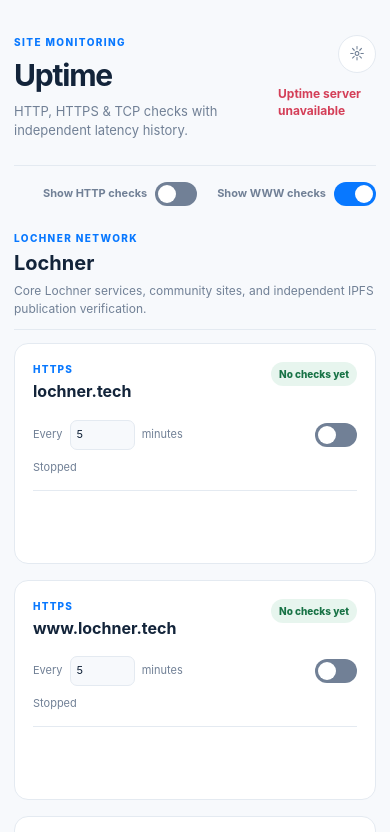
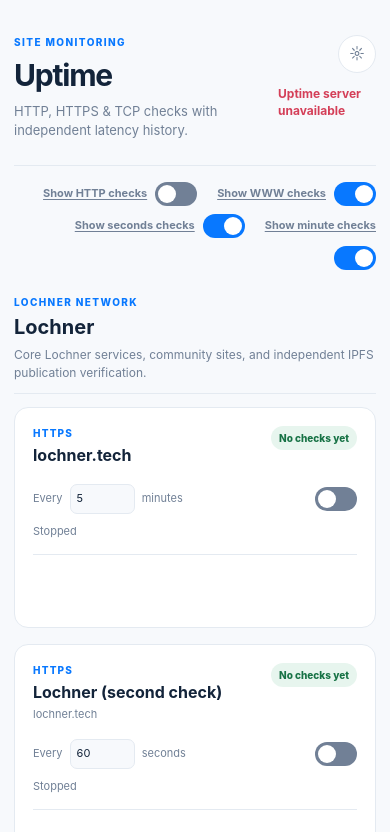
Before and after one commit to alfmir-ai/uptime, a website: page index.html in a window 390 px wide. Both pictures are taken after a click on the switch 176 px from the left and 193 px from the top of the page. Shown: the top 832 px of the page. Drawn offline with Linux system fonts and the light colour scheme; no server answers.

Commit message:
feat(ui): add filtering for second and minute interval checks
Add new monitoring jobs for `lochner.tech` and `alfmir.ai` that use
second-based intervals. Implement UI filters to allow users to toggle
visibility of HTTP, WWW, seconds, and minute checks, including support
for URL-based filtered views.

- Add `httpsLochnerSecond` and `httpsAlfmirSecond` to server job definitions
- Implement `seconds` and `minutes` filter logic in `app.js`
- Update `index.html` with new filter toggles and deep-linkable filter labels
- Add styles for filtered view notes and filter links
- Update `README.md` to reflect new second-interval monitors
- Add unit tests for the new second-based job definitions

```diff
--- a/app.js
+++ b/app.js
@@ -1,6 +1,7 @@
 const $ = (selector) => document.querySelector(selector);
 const requestMonitors = [
   ['httpLochner', 'http-lochner', 'http://lochner.tech'], ['httpsLochner', 'https-lochner', 'https://lochner.tech'],
+  ['httpsLochnerSecond', 'https-lochner-second', 'https://lochner.tech', 'Lochner (second check)', 'seconds'],
   ['httpWwwLochner', 'http-www-lochner', 'http://www.lochner.tech'], ['httpsWwwLochner', 'https-www-lochner', 'https://www.lochner.tech'],
   ['httpLochnerAlfmirPage', 'http-lochner-alfmir-page', 'http://lochner.tech/alfmir.ai.html', 'Alfmir AI page'], ['httpsLochnerAlfmirPage', 'https-lochner-alfmir-page', 'https://lochner.tech/alfmir.ai.html', 'Alfmir AI page'],
   ['httpLochnerApparelPage', 'http-lochner-apparel-page', 'http://lochner.tech/lochner-apparel.html', 'Lochner Apparel page'], ['httpsLochnerApparelPage', 'https-lochner-apparel-page', 'https://lochner.tech/lochner-apparel.html', 'Lochner Apparel page'],
@@ -11,6 +12,7 @@ const requestMonitors = [
   ['tcpIpfsPublishing', 'tcp-ipfs-publishing', '', 'IPFS Publishing Host'],
   ['ipfsLochnerVerification', 'ipfs-lochner-verification', 'ipfs://lochner.tech', 'IPFS Verification'],
   ['httpAlfmir', 'http-alfmir', 'http://alfmir.ai'], ['httpsAlfmir', 'https-alfmir', 'https://alfmir.ai'],
+  ['httpsAlfmirSecond', 'https-alfmir-second', 'https://alfmir.ai', 'Alfmir (second check)', 'seconds'],
   ['httpWwwAlfmir', 'http-www-alfmir', 'http://www.alfmir.ai'], ['httpsWwwAlfmir', 'https-www-alfmir', 'https://www.alfmir.ai'],
   ['httpChatAlfmir', 'http-chat-alfmir', 'http://chat.alfmir.ai'], ['httpsChatAlfmir', 'https-chat-alfmir', 'https://chat.alfmir.ai'],
   ['httpCodeAlfmir', 'http-code-alfmir', 'http://code.alfmir.ai'], ['httpsCodeAlfmir', 'https-code-alfmir', 'https://code.alfmir.ai'],
@@ -27,10 +29,23 @@ const uptimeSaveVersions = new Map();
 const uptimeSaveQueues = new Map();
 const httpFilterStorageKey = 'uptime-show-http-checks';
 const wwwFilterStorageKey = 'uptime-show-www-checks';
+const secondsFilterStorageKey = 'uptime-show-seconds-checks';
+const minutesFilterStorageKey = 'uptime-show-minutes-checks';
 let showHttpChecks = true;
 let showWwwChecks = true;
+let showSecondsChecks = true;
+let showMinutesChecks = true;
 try { showHttpChecks = localStorage.getItem(httpFilterStorageKey) !== 'false'; } catch {}
 try { showWwwChecks = localStorage.getItem(wwwFilterStorageKey) !== 'false'; } catch {}
+try { showSecondsChecks = localStorage.getItem(secondsFilterStorageKey) !== 'false'; } catch {}
+try { showMinutesChecks = localStorage.getItem(minutesFilterStorageKey) !== 'false'; } catch {}
+const filterViews = {
+  http: { label: 'HTTP', description: 'HTTP checks', matches: (card) => card.dataset.requestKind === 'http' },
+  www: { label: 'WWW', description: 'WWW checks', matches: (card) => card.dataset.requestWww === 'true' },
+  seconds: { label: 'seconds', description: 'seconds checks', matches: (card) => card.dataset.intervalUnit === 'seconds' },
+  minutes: { label: 'minute', description: 'minute checks', matches: (card) => card.dataset.intervalUnit !== 'seconds' }
+};
+const filteredView = filterViews[new URLSearchParams(location.search).get('filter')] || null;
 
 function monitorKind(url) {
   try {
@@ -55,15 +70,36 @@ function historyMatchesJob(entry, jobName, url) {
 }
 
 function cardHiddenByFilters(card) {
+  if (filteredView) return !filteredView.matches(card);
   return (card.dataset.requestKind === 'http' && !showHttpChecks)
-    || (card.dataset.requestWww === 'true' && !showWwwChecks);
+    || (card.dataset.requestWww === 'true' && !showWwwChecks)
+    || (card.dataset.intervalUnit === 'seconds' && !showSecondsChecks)
+    || (card.dataset.intervalUnit !== 'seconds' && !showMinutesChecks);
 }
 
 function applyUptimeFilters() {
   $('#http-filter-toggle').setAttribute('aria-checked', String(showHttpChecks));
   $('#www-filter-toggle').setAttribute('aria-checked', String(showWwwChecks));
+  $('#seconds-filter-toggle').setAttribute('aria-checked', String(showSecondsChecks));
+  $('#minutes-filter-toggle').setAttribute('aria-checked', String(showMinutesChecks));
   try { localStorage.setItem(httpFilterStorageKey, String(showHttpChecks)); } catch {}
   try { localStorage.setItem(wwwFilterStorageKey, String(showWwwChecks)); } catch {}
+  try { localStorage.setItem(secondsFilterStorageKey, String(showSecondsChecks)); } catch {}
+  try { localStorage.setItem(minutesFilterStorageKey, String(showMinutesChecks)); } catch {}
+  const filters = $('#uptime-filters');
+  const note = $('#filtered-view-note');
+  if (filteredView) {
+    filters.hidden = true;
+    const back = document.createElement('a');
+    back.href = '/';
+    back.textContent = 'View all checks';
+    note.replaceChildren(`Showing only ${filteredView.description}. `, back);
+    note.hidden = false;
+    document.title = `Uptime · ${filteredView.label} checks`;
+  } else {
+    filters.hidden = false;
+    note.hidden = true;
+  }
   for (const card of document.querySelectorAll('.monitor-card[data-request-job]')) {
     card.hidden = cardHiddenByFilters(card);
   }
@@ -232,6 +268,16 @@ $('#http-filter-toggle').addEventListener('click', () => {
 
 $('#www-filter-toggle').addEventListener('click', () => {
   showWwwChecks = !showWwwChecks;
+  applyUptimeFilters();
+});
+
+$('#seconds-filter-toggle').addEventListener('click', () => {
+  showSecondsChecks = !showSecondsChecks;
+  applyUptimeFilters();
+});
+
+$('#minutes-filter-toggle').addEventListener('click', () => {
+  showMinutesChecks = !showMinutesChecks;
   applyUptimeFilters();
 });
 
--- a/index.html
+++ b/index.html
@@ -13,12 +13,17 @@
         <div><p>SITE MONITORING</p><h1>Uptime</h1><span>HTTP, HTTPS &amp; TCP checks with independent latency history.</span></div>
         <div class="top-actions"><strong id="connection-status" role="status">Loading uptime data…</strong><button id="theme-toggle" type="button" aria-label="Toggle color theme">☼</button></div>
       </header>
-      <div class="uptime-filters" role="group" aria-label="Display filters">
-        <span id="http-filter-label">Show HTTP checks</span>
+      <div id="uptime-filters" class="uptime-filters" role="group" aria-label="Display filters">
+        <a id="http-filter-label" href="?filter=http" target="_blank" rel="noopener" title="Open only HTTP checks in a new tab">Show HTTP checks</a>
         <button id="http-filter-toggle" class="switch display-switch" type="button" role="switch" aria-checked="true" aria-labelledby="http-filter-label"><span></span></button>
-        <span id="www-filter-label">Show WWW checks</span>
+        <a id="www-filter-label" href="?filter=www" target="_blank" rel="noopener" title="Open only WWW checks in a new tab">Show WWW checks</a>
         <button id="www-filter-toggle" class="switch display-switch" type="button" role="switch" aria-checked="true" aria-labelledby="www-filter-label"><span></span></button>
+        <a id="seconds-filter-label" href="?filter=seconds" target="_blank" rel="noopener" title="Open only seconds checks in a new tab">Show seconds checks</a>
+        <button id="seconds-filter-toggle" class="switch display-switch" type="button" role="switch" aria-checked="true" aria-labelledby="seconds-filter-label"><span></span></button>
+        <a id="minutes-filter-label" href="?filter=minutes" target="_blank" rel="noopener" title="Open only minute checks in a new tab">Show minute checks</a>
+        <button id="minutes-filter-toggle" class="switch display-switch" type="button" role="switch" aria-checked="true" aria-labelledby="minutes-filter-label"><span></span></button>
       </div>
+      <p id="filtered-view-note" class="filtered-view-note" hidden></p>
       <section id="uptime-monitors" aria-label="Monitored services">
         <section class="uptime-section" aria-labelledby="lochner-uptime-heading">
           <header><p>LOCHNER NETWORK</p><h2 id="lochner-uptime-heading">Lochner</h2><span>Core Lochner services, community sites, and independent IPFS publication verification.</span></header>
--- a/server.js
+++ b/server.js
@@ -28,6 +28,7 @@ const ipfsPublishingUrl = ipfsPublishingHost ? `tcp://${ipfsPublishingHost}:${ip
 const jobDefinitions = {
   httpLochner: { enabled: 'httpLochnerEnabled', interval: 'httpLochnerIntervalMinutes', offsetMs: 30_000, url: 'http://lochner.tech' },
   httpsLochner: { enabled: 'httpsLochnerEnabled', interval: 'httpsLochnerIntervalMinutes', url: 'https://lochner.tech' },
+  httpsLochnerSecond: { enabled: 'httpsLochnerSecondEnabled', interval: 'httpsLochnerSecondIntervalSeconds', intervalUnit: 'seconds', defaultInterval: 60, url: 'https://lochner.tech' },
   httpWwwLochner: { enabled: 'httpWwwLochnerEnabled', interval: 'httpWwwLochnerIntervalMinutes', offsetMs: 30_000, url: 'http://www.lochner.tech' },
   httpsWwwLochner: { enabled: 'httpsWwwLochnerEnabled', interval: 'httpsWwwLochnerIntervalMinutes', url: 'https://www.lochner.tech' },
   httpLochnerAlfmirPage: { enabled: 'httpLochnerAlfmirPageEnabled', interval: 'httpLochnerAlfmirPageIntervalMinutes', offsetMs: 30_000, url: 'http://lochner.tech/alfmir.ai.html' },
@@ -44,6 +45,7 @@ const jobDefinitions = {
   ipfsLochnerVerification: { enabled: 'ipfsLochnerVerificationEnabled', interval: 'ipfsLochnerVerificationIntervalMinutes', url: 'ipfs://lochner.tech' },
   httpAlfmir: { enabled: 'httpAlfmirEnabled', interval: 'httpAlfmirIntervalMinutes', offsetMs: 30_000, url: 'http://alfmir.ai' },
   httpsAlfmir: { enabled: 'httpsAlfmirEnabled', interval: 'httpsAlfmirIntervalMinutes', url: 'https://alfmir.ai' },
+  httpsAlfmirSecond: { enabled: 'httpsAlfmirSecondEnabled', interval: 'httpsAlfmirSecondIntervalSeconds', intervalUnit: 'seconds', defaultInterval: 60, url: 'https://alfmir.ai' },
   httpWwwAlfmir: { enabled: 'httpWwwAlfmirEnabled', interval: 'httpWwwAlfmirIntervalMinutes', offsetMs: 30_000, url: 'http://www.alfmir.ai' },
   httpsWwwAlfmir: { enabled: 'httpsWwwAlfmirEnabled', interval: 'httpsWwwAlfmirIntervalMinutes', url: 'https://www.alfmir.ai' },
   httpChatAlfmir: { enabled: 'httpChatAlfmirEnabled', interval: 'httpChatAlfmirIntervalMinutes', offsetMs: 30_000, url: 'http://chat.alfmir.ai' },
--- a/styles.css
+++ b/styles.css
@@ -14,8 +14,14 @@ button { -webkit-tap-highlight-color:transparent; }
 #connection-status.error { color:#d43f58; }
 .top-actions button,.dialog-close { width:38px; height:38px; border:1px solid var(--line); border-radius:50%; color:var(--muted); background:var(--panel); cursor:pointer; }
 .uptime-filters { display:flex; flex-wrap:wrap; align-items:center; justify-content:flex-end; gap:8px; margin-top:16px; color:var(--muted); font-size:11px; font-weight:700; }
-#www-filter-label { margin-left:12px; }
+.uptime-filters[hidden] { display:none; }
+.uptime-filters a { color:var(--muted); text-decoration:underline; text-underline-offset:2px; }
+.uptime-filters a:hover,.uptime-filters a:focus-visible { color:var(--blue); }
+#www-filter-label,#seconds-filter-label,#minutes-filter-label { margin-left:12px; }
 .uptime-filters .switch { flex:0 0 42px; width:42px; height:24px; }
+.filtered-view-note { margin:16px 0 0; padding:9px 12px; border:1px solid var(--line); border-radius:8px; color:var(--muted); background:var(--panel); font-size:12px; }
+.filtered-view-note a { color:var(--blue); }
+.filtered-view-note[hidden] { display:none; }
 #uptime-monitors { display:grid; gap:34px; padding-top:25px; }
 .uptime-section[hidden],.monitor-card[hidden] { display:none; }
 .uptime-section>header { margin-bottom:13px; padding-bottom:12px; border-bottom:1px solid var(--line); }
```
Also changed, not shown: test/server.test.js (+6 -0 lines), README.md.
